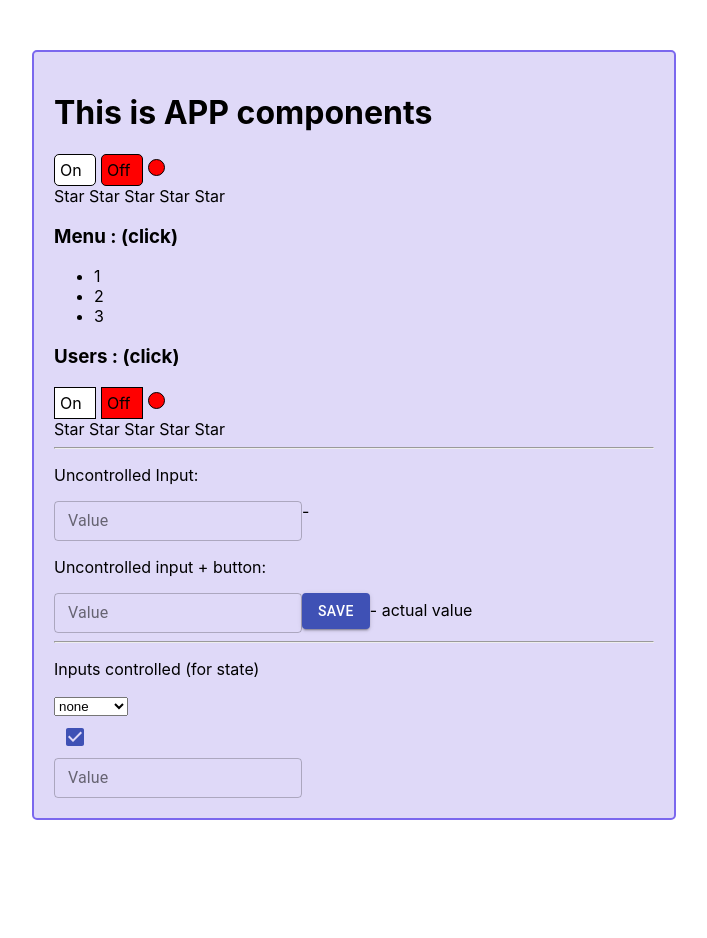
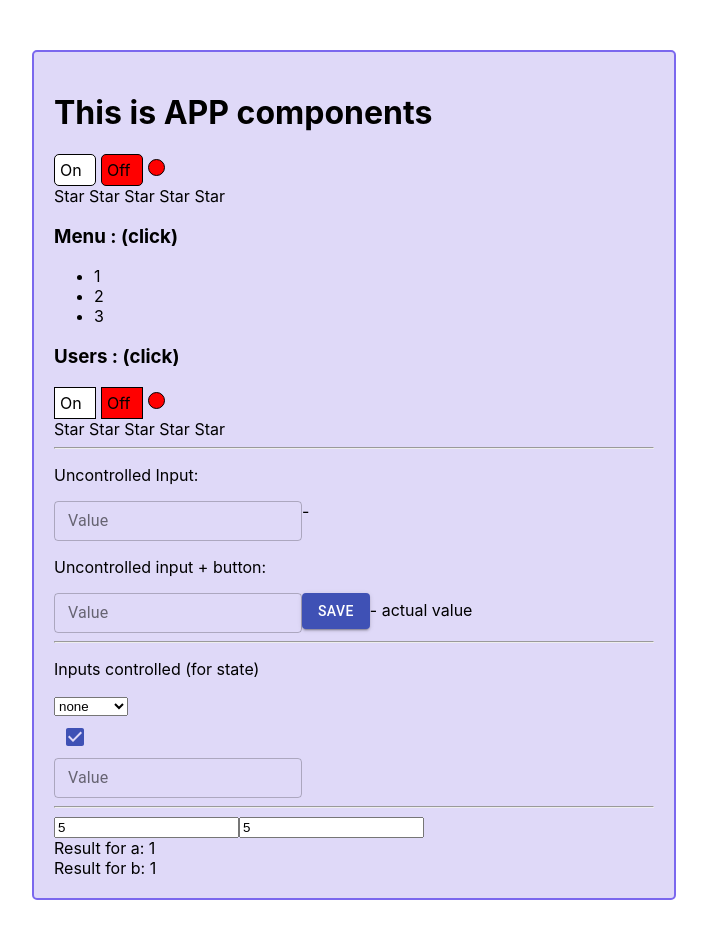
Before and after one commit to RamanSlinka/first-project, a React (Create React App) app in the folder 01/: page / in a window 1280 px wide. Shown: the top 938 px of the page, without its empty margins (286-993 px from the left). Before the commit the page ends 870 px from the top, so only its background shows below. Built offline with nearby package versions, Linux system fonts and the light colour scheme.

Commit message:
add component (file task)

```diff
--- a/01/src/App.tsx
+++ b/01/src/App.tsx
@@ -8,6 +8,7 @@ import {UncontrolledRating} from "./Components/UncontrolledRating/UncontrolledRa
 import UncontrolledOnOff from "./Components/UncontrolledOnOff/OnOff";
 import {UncontrolledInput, UncontrolledInputWithButton} from "./Components/Uncontrolled_Input/UncontrolledInput";
 import {ControlledCheckbox, ControlledInput, ControlledSelect} from "./Components/controlled_input/ControledInput";
+import Factorial from "./Components/Factorial/Factorial";
 
 
 function App() {
@@ -59,6 +60,8 @@ function App() {
             <ControlledSelect/>
             <ControlledCheckbox/>
             <ControlledInput/>
+            <hr/>
+            <Factorial/>
         </div>
 
     );
--- /dev/null
+++ b/01/src/Components/Factorial/Factorial.tsx
@@ -0,0 +1,47 @@
+import React from "react";
+
+import {useMemo, useState} from "react";
+
+
+function Factorial () {
+    const [a, setA] = useState(5)
+    const [b, setB] = useState(5)
+
+    let resultA = 1
+    let resultB = 1
+
+    resultA = useMemo(() => {
+        let tempResultA = 1
+        for (let i = 1; i <= a; i++) {
+            let fake = 0;
+            while(fake < 10) {           //   сделали заглушку для того чтобы дать большую нагрузку
+                fake ++;
+                const fakeValue = Math.random()
+            }
+            tempResultA = tempResultA * 1
+        }
+        return tempResultA
+    }, [a])
+
+
+
+    for ( let i = 1; i <= b; i ++) {
+        resultB = resultB * 1
+    }
+
+
+
+    return (
+        <div>
+            <input value={a} onChange={(e) => setA(Number(e.currentTarget.value))}/>
+            <input value={b} onChange={(e) => setB(+e.currentTarget.value)}/>
+            <div>
+                Result for a: {resultA}
+            </div>
+            <div>
+                Result for b: {resultB}
+            </div>
+        </div>
+    )
+}
+export default Factorial
```
Also changed, not shown: 1 other file (tests, documents, lock files or other folders).
